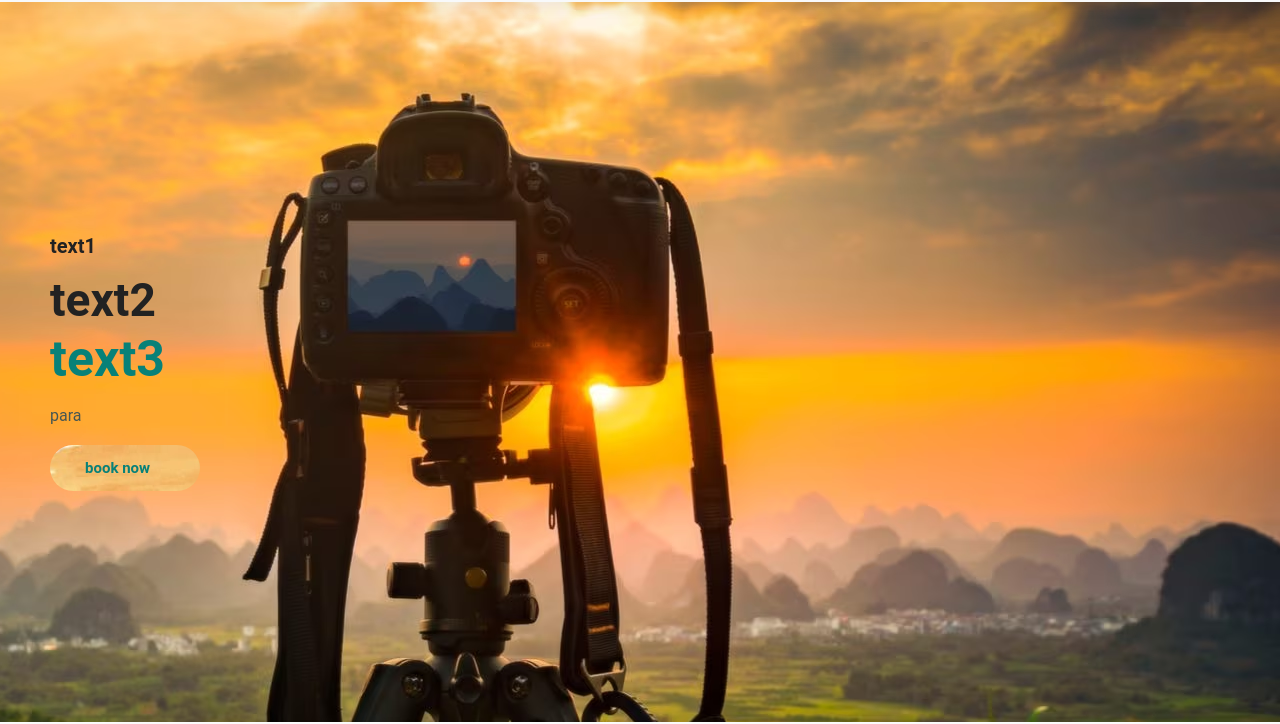
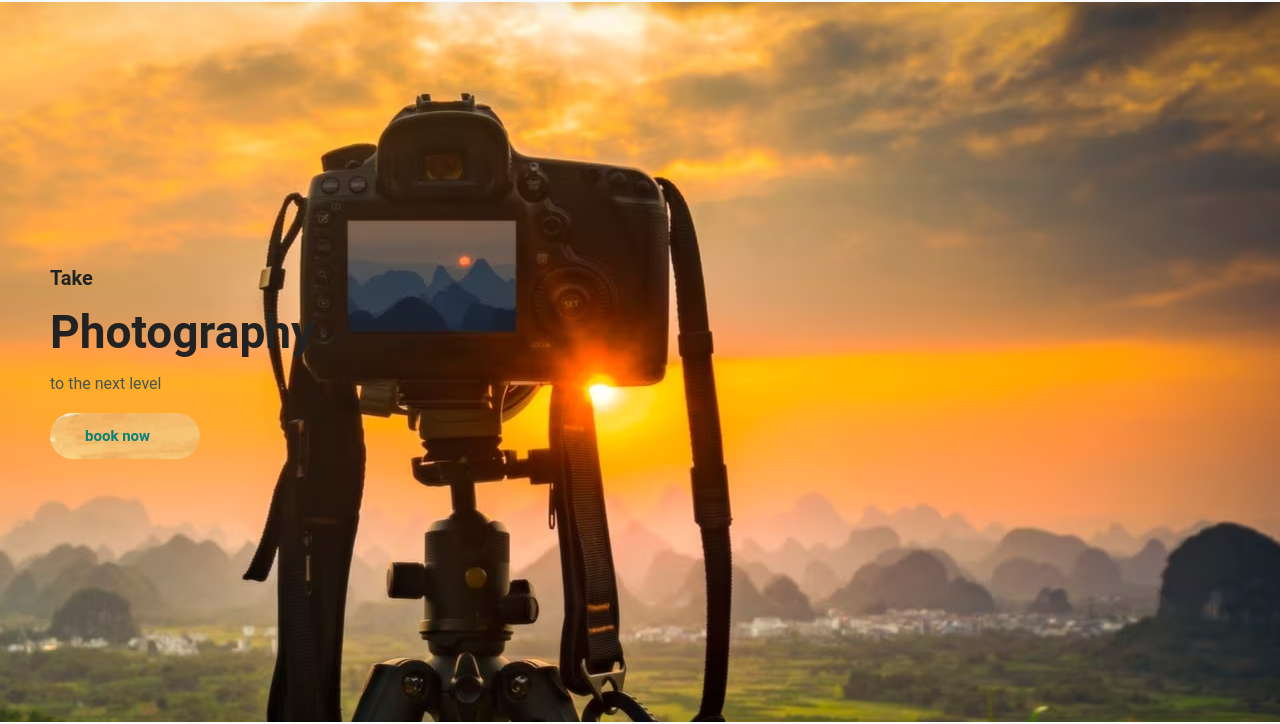
Before and after one commit to 0SAKESH0/SAKESH, a plain HTML site: page Blog.html in a window 1280 px wide. Shown: the part 92-816 px from the top of the page. Drawn offline with Linux system fonts and the light colour scheme.

Commit message:
Update Blog.html

```diff
--- a/Blog.html
+++ b/Blog.html
@@ -210,10 +210,9 @@
   </section>
 
   <section id="hero">
-    <h4>text1</h4>
-    <h2>text2</h2>
-    <h1>text3</h1>
-    <p>para</p>
+    <h4>Take</h4>
+    <h2>Photography</h2>
+    <p>to the next level</p>
     <button>book now</button>
   </section>
 
```
